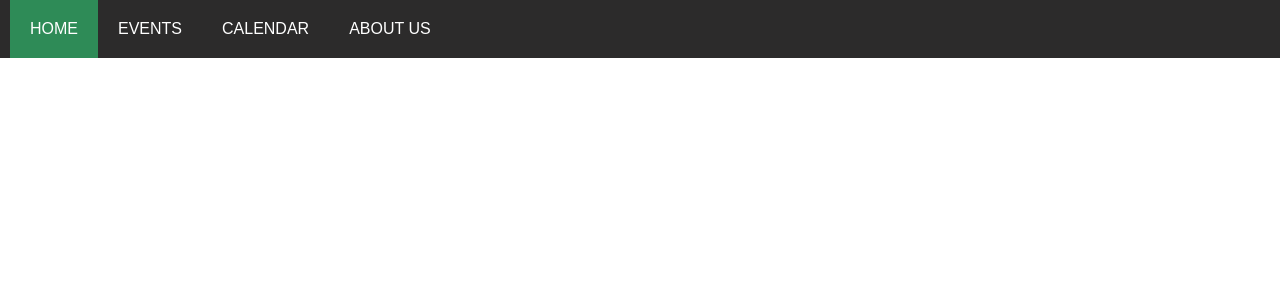
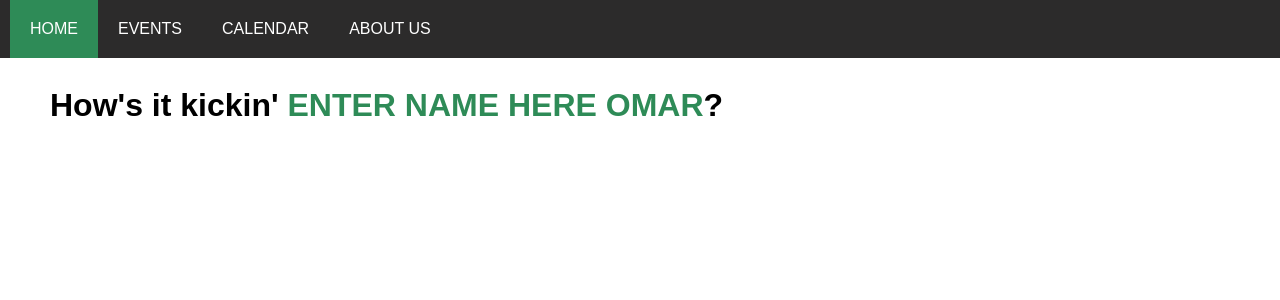
Before and after one commit to WaficW/Database-Course-Repo, a PHP site: page /member-homepage.html in a window 1280 px wide. Shown: the top 300 px of the page. Run offline with PHP 8.4, Linux system fonts and the light colour scheme.

Commit message:
Added welcome text.

```diff
--- a/Code/Styles/style_member_home.css
+++ b/Code/Styles/style_member_home.css
@@ -42,3 +42,7 @@ li a:hover:not(.active){
 .active{
     background-color: seagreen;
 }
+
+.welcome_name{
+    color: seagreen;
+}
--- a/Code/member-homepage.html
+++ b/Code/member-homepage.html
@@ -17,6 +17,11 @@
             <li><a href="member-homepage.html"> CALENDAR </a></li>
             <li><a href="member-homepage.html"> ABOUT US </a></li>
         </ul>
+
+        <p style="padding-top: 50px;"></p>
+        <h1 style="margin-left: 50px;"> How's it kickin' <span class="welcome_name"> ENTER NAME HERE OMAR</span>?</h1>
+
+
     </body>
 
 </html>
```
